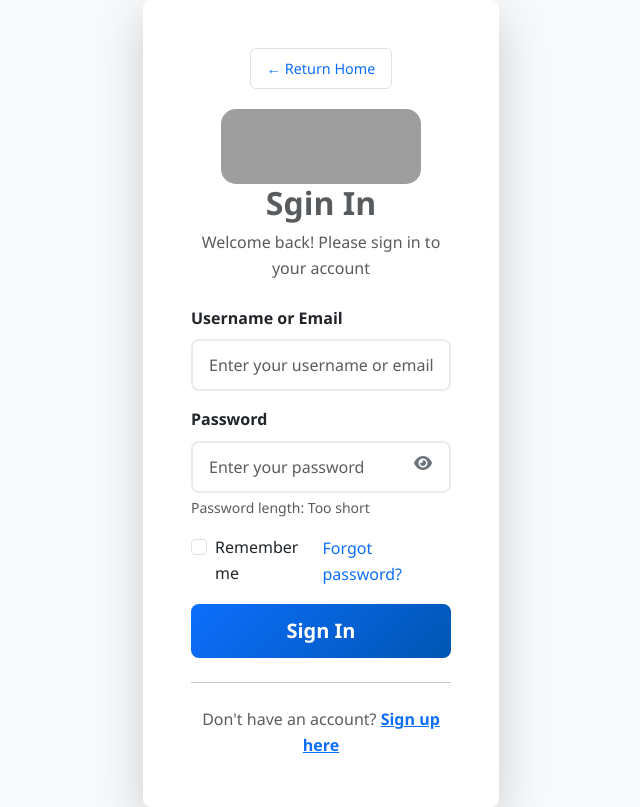
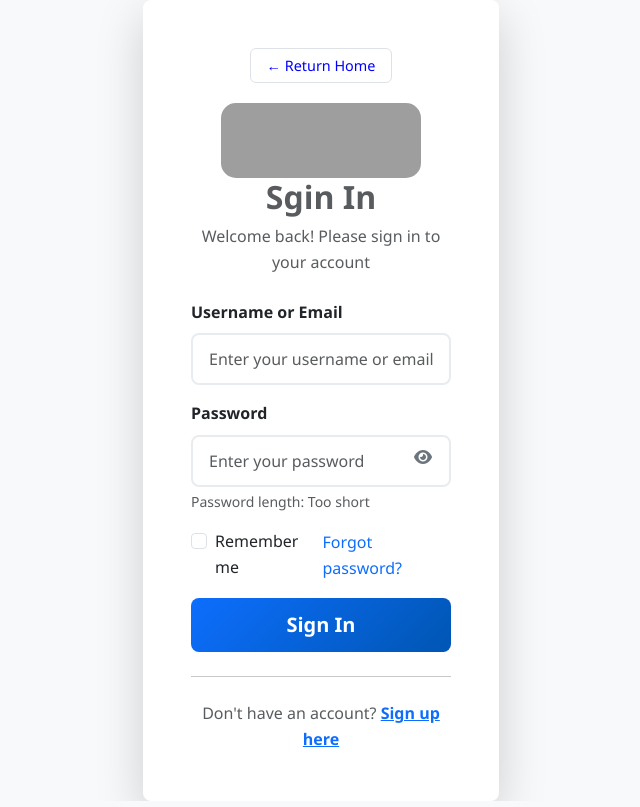
Before and after one commit to giftokizz-tech/my-vtu, a website: page views/auth/login.html in a window 1280 px wide. Shown: the whole page, without its empty margins (319-959 px from the left). Drawn offline with nearby package versions, Linux system fonts and the light colour scheme; grey boxes are pictures that could not be loaded.

Commit message:
changes on login and register button

```diff
--- a/views/auth/login.html
+++ b/views/auth/login.html
@@ -10,9 +10,9 @@
     <style>
         .return-btn {
             display: inline-block;
-            padding: 8px 16px;
-            background-color: blue
-            color: #495057;
+            padding: 5px 16px;
+            background-color: white;
+            color: blue;
             text-decoration: none;
             border-radius: 6px;
             font-size: 0.9rem;
```
Also changed, not shown: views/auth/register.html (+3 -3 lines).
